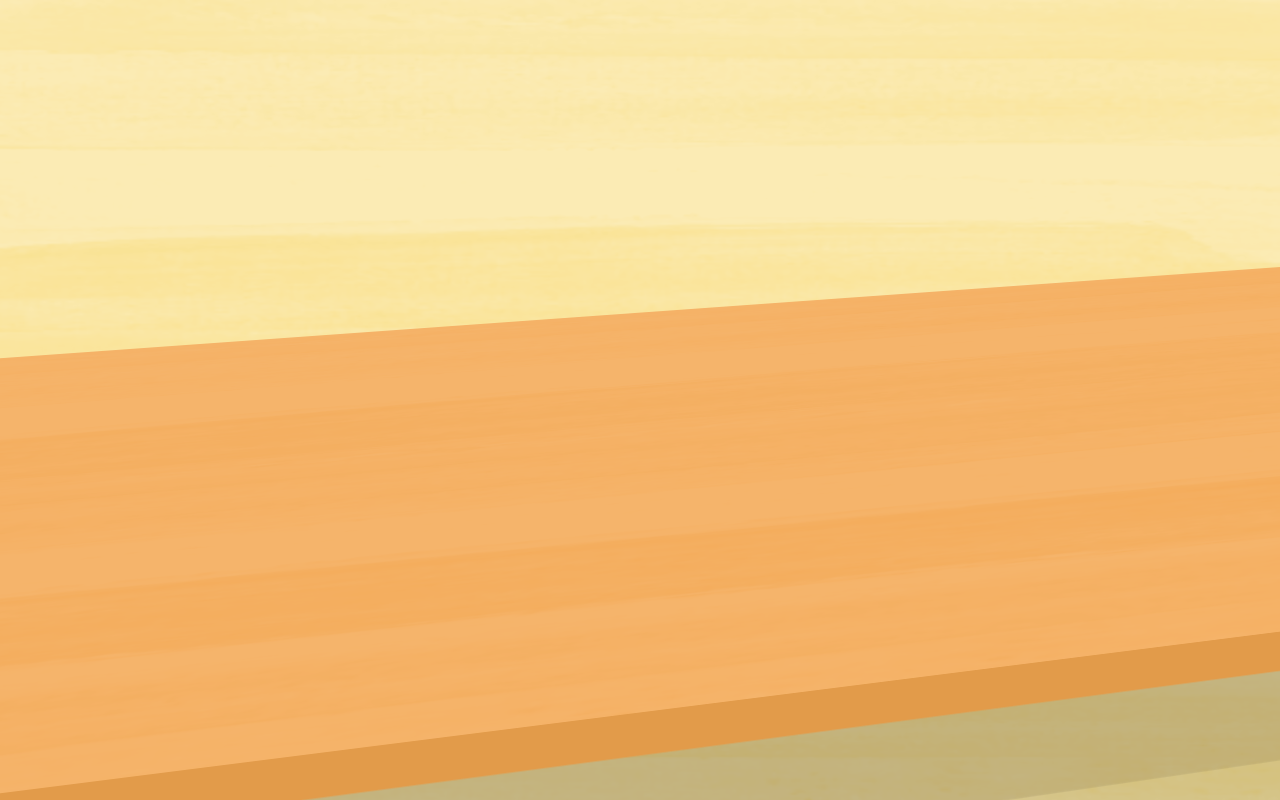
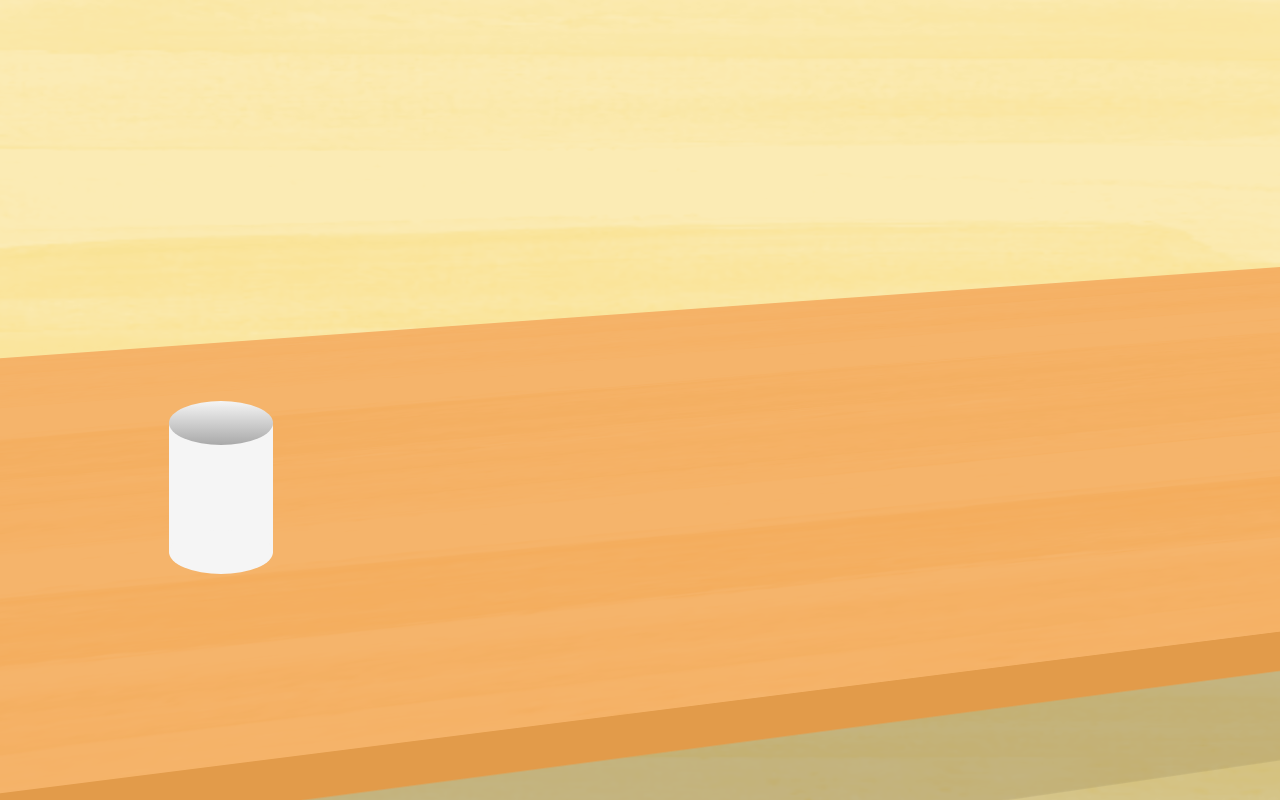
Before and after one commit to eggei/portfolio-ui, a Gatsby site: page / in a window 1280 px wide. Built offline with nearby package versions, Linux system fonts and the light colour scheme; Gatsby itself is replaced by a stand-in of ours.

Commit message:
Add the mug base

```diff
--- a/src/components/MainScene/MainScene.tsx
+++ b/src/components/MainScene/MainScene.tsx
@@ -5,6 +5,8 @@ const classPrefix = "MainScene MainScene__";
 export const MainScene = () => {
   return (
     <div className="MainSceneWrapper">
+      {/* Order of the element blocks below is important. For example table elements come before wall elements to be able to select one of the wall elements with css sibling selector (+) from hoveer state of one of the table elements  */}
+
       {/* TABLE START */}
       <div className={classPrefix + "table"}>
         <img src="/images/brush-stroke.png" />
@@ -17,6 +19,16 @@ export const MainScene = () => {
         <img src="/images/brush-stroke.png" />
       </div>
       {/* WALL END */}
+
+      <div className={classPrefix + "itemsWrapper"}>
+        {/* MUG START */}
+        <div className={classPrefix + "mug"}>
+          <div className={classPrefix + "mug__handle"} />
+          <div className={classPrefix + "mug__top"} />
+          <div className={classPrefix + "mug__bottom"} />
+        </div>
+        {/* MUG END */}
+      </div>
     </div>
   );
 };
--- a/src/components/MainScene/main.scss
+++ b/src/components/MainScene/main.scss
@@ -3,7 +3,7 @@
   position: relative;
 }
 
-$yellow: rgb(251,235,180);
+$yellow: rgb(251, 235, 180);
 $orange: rgb(245, 180, 107);
 $darkOrange: rgb(226, 155, 74);
 
@@ -34,15 +34,15 @@ $darkOrange: rgb(226, 155, 74);
     transform: perspective(30cm) translateX(-70vw) translateY(10vh)
       rotateX(62deg) rotateZ(-11deg);
     transition: all 0.8s ease-out;
-    &:hover {
-      transform: perspective(30cm) translateX(-74vw) translateY(13vh)
-        rotateX(62deg) rotateZ(-5deg);
-      & + .MainScene__wall > img {
-        transform: translate(-300px, 30px);
-        width: calc(100% + 300px);
-        height: calc(100% + 100px);
-      }
-    }
+    // &:hover {
+    //   transform: perspective(30cm) translateX(-74vw) translateY(13vh)
+    //     rotateX(62deg) rotateZ(-5deg);
+    //   & + .MainScene__wall > img {
+    //     transform: translate(-300px, 30px);
+    //     width: calc(100% + 300px);
+    //     height: calc(100% + 10px);
+    //   }
+    // }
 
     img {
       filter: grayscale(100%) contrast(140%);
@@ -64,4 +64,44 @@ $darkOrange: rgb(226, 155, 74);
       box-shadow: 19px 20px 0px 200px #6b5d2942, 19px 20px 0px 62px #28220e1c;
     }
   }
+
+  &__itemsWrapper {
+    position: absolute;
+    top: 25vh;
+    height: 75vh;
+    width: 100vw;
+    z-index: 3;
+
+    & > .MainScene__mug {
+      width: 104px;
+      height: 139px;
+      background-color: whitesmoke;
+      border-radius: 8px;
+      top: 219px;
+      position: absolute;
+      left: 169px;
+
+      // mug top
+      &::before {
+        content: "";
+        width: 104px;
+        height: 44px;
+        border-radius: 100%;
+        background-image: linear-gradient(whitesmoke, darkgray);
+        position: absolute;
+        top: -18px;
+      }
+
+      // mug bottom
+      &::after {
+        content: "";
+        width: 104px;
+        height: 44px;
+        border-radius: 100%;
+        background-color: whitesmoke;
+        position: absolute;
+        bottom: -16px;
+      }
+    }
+  }
 }
```
